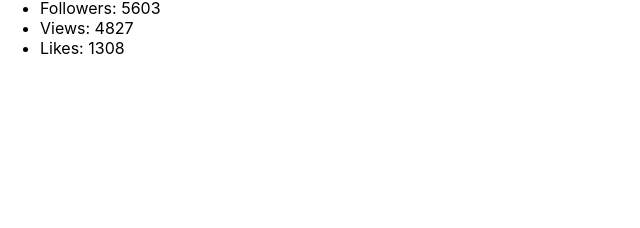
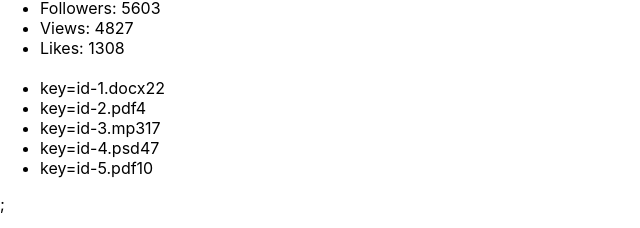
Before and after one commit to Ye2212/goit-react-hw-01-components, a React (Create React App) app: page / in a window 1280 px wide. Shown: the part 430-658 px from the top of the page, without its empty margins (0-640 px from the left). Built offline with nearby package versions, Linux system fonts and the light colour scheme.

Commit message:
add Statistics component

```diff
--- a/src/components/App.jsx
+++ b/src/components/App.jsx
@@ -1,13 +1,25 @@
 import Profile from 'components/social-profile/Profile';
-import user from '../data/user.json'
+import Statistics from './statistics/Statistics';
+
+import user from '../data/user.json';
+import stats from '../data/statistic-data.json';
 
 export default function App(){
   return (
-      <Profile
+    <div>
+
+<Profile
 username={user.username}
 tag={user.tag}
 location={user.location}
 avatar={user.avatar}
 stats={user.stats}
 />
+
+<Statistics
+stats={stats}
+/>;
+
+    </div>
+
 )}
--- /dev/null
+++ b/src/components/statistics/Statistics.jsx
@@ -0,0 +1,30 @@
+import PropTypes from "prop-types";
+
+export default function Statistics ( {title, stats} ) {
+    return (
+        <section className="statistics">
+  <h2 className="title">{title}</h2>
+
+  <ul className="stat-list">
+    {stats.map((stat) => {
+      return (
+      <li>
+          key={stat.id}
+        <span>{stat.label}</span>
+        <span>{stat.percentage}</span>
+      </li>
+    );
+    })}
+
+  </ul>
+</section>
+    );
+}
+
+Statistics.prototype = {
+  title: PropTypes.string,
+  stats: PropTypes.shape({
+    label: PropTypes.string.isRequired,
+    percentage: PropTypes.number.isRequired
+  }).isRequired,
+};
--- /dev/null
+++ b/src/data/statistic-data.json
@@ -0,0 +1,7 @@
+[
+    { "id": "id-1", "label": ".docx", "percentage": 22 },
+    { "id": "id-2", "label": ".pdf", "percentage": 4 },
+    { "id": "id-3", "label": ".mp3", "percentage": 17 },
+    { "id": "id-4", "label": ".psd", "percentage": 47 },
+    { "id": "id-5", "label": ".pdf", "percentage": 10 }
+  ]
```
Also changed, not shown: src/data/friends-list.json (added, +32 -0 lines).
